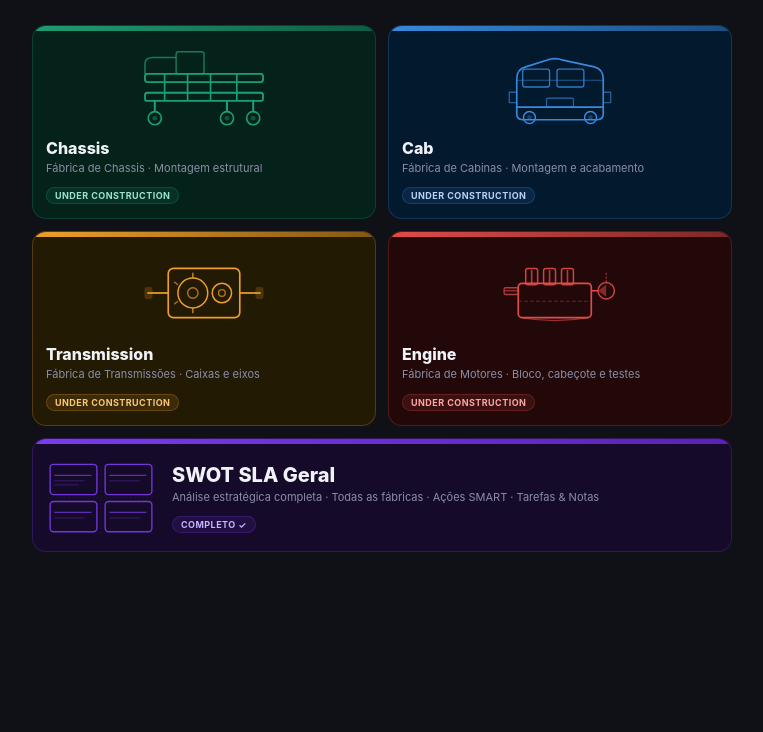
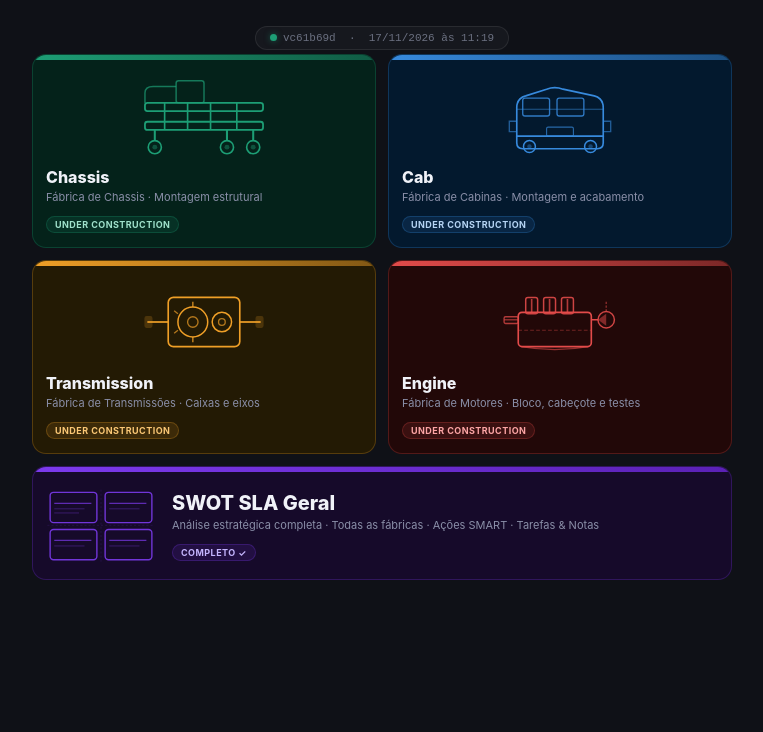
Before and after one commit to menechine/scania-swot, a plain HTML site: page index.html in a window 1280 px wide. Shown: the part 152-884 px from the top of the page, without its empty margins (258-1021 px from the left). Drawn offline with nearby package versions, Linux system fonts and the light colour scheme; a script that the page names is missing.

Commit message:
feat: add version/commit badge on home page
Shows commit hash, date and time (BR format) below the subtitle.

Co-Authored-By: Claude Sonnet 4.6 <noreply@anthropic.com>
Claude-Session: https://claude.ai/code/session_01XmbTyWoRwosqoXKbeMVpiE

```diff
--- a/index.html
+++ b/index.html
@@ -234,6 +234,7 @@ body{font-family:-apple-system,BlinkMacSystemFont,'Segoe UI',Roboto,Helvetica,Ar
 <div class="home-hd"><div class="ac-badge"><div class="ac-dot"></div><span class="ac-lbl">Atlas Copco</span></div>
 <h1 class="home-title">Scania <em>Brasil</em></h1>
 <p class="home-sub">Key Account &middot; Gestão Estratégica por Fábrica</p></div>
+<div style="text-align:center;margin-top:10px;margin-bottom:4px;"><span style="display:inline-flex;align-items:center;gap:6px;background:#ffffff08;border:.5px solid #ffffff15;border-radius:20px;padding:5px 14px;font-size:11px;color:#6b7080;font-family:monospace;"><span style="width:7px;height:7px;border-radius:50%;background:#1D9E75;display:inline-block;box-shadow:0 0 6px #1D9E7580;"></span>vc61b69d &nbsp;&middot;&nbsp; 17/11/2026 &agrave;s 11:19</span></div>
 <div class="fc-grid">
 <div class="fc" style="background:#04221A;border-color:#1D9E7540" onclick="go('chassis')">
 <div class="fc-bar" style="background:linear-gradient(90deg,#1D9E75,#1D9E7577)"></div>
```
